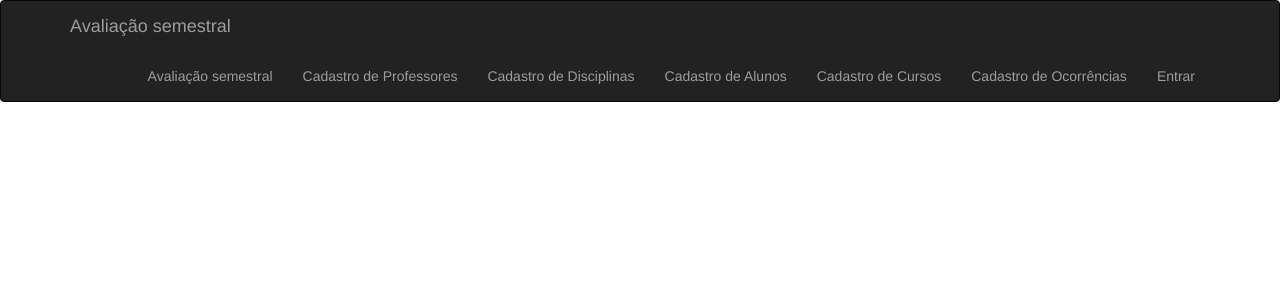
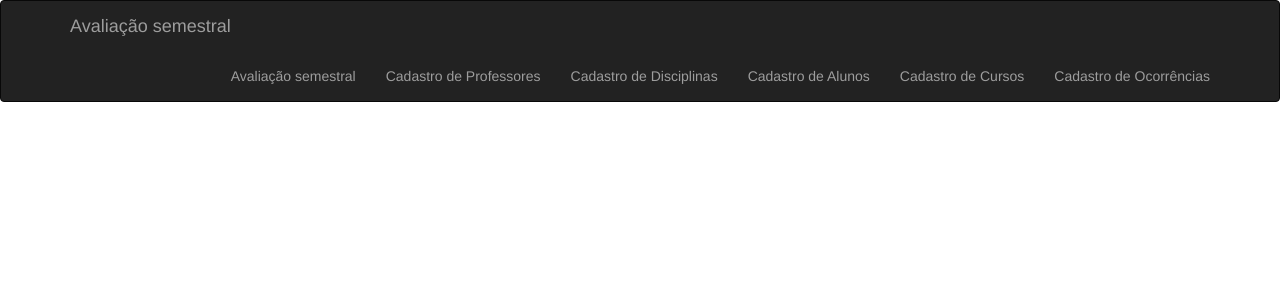
Before and after one commit to PT3032621-PTBDSWS/semana17, a Python web app: template app/templates/base.html in a window 1280 px wide. Shown: the top 300 px of the page. Run offline with Jinja, Linux system fonts and the light colour scheme; the template is opened without the code that fills it, so the values that code supplies are empty; some libraries are stand-ins or nearby versions.

Commit message:
Update base.html

```diff
--- a/app/templates/base.html
+++ b/app/templates/base.html
@@ -1,15 +1,17 @@
 {% extends "bootstrap/base.html" %}
 
-{% block title %}Avaliação semestral{% endblock %}
+{% block title %}Avaliação Semestral{% endblock %}
 
 {% block navbar %}
-<div class="navbar navbar-inverse" role="navigation">
+<div class="navbar navbar-inverse">
     <div class="container">
+
         <div class="navbar-header">
-            <a class="navbar-brand" href="{{ url_for('main.index') }}">Avaliação semestral</a>
+            <a class="navbar-brand" href="{{ url_for('main.index') }}">
+                Avaliação semestral
+            </a>
         </div>
 
-        <div class="navbar-collapse collapse">
         <ul class="nav navbar-nav navbar-right">
             <li><a href="{{ url_for('main.index') }}">Avaliação semestral</a></li>
             <li><a href="{{ url_for('main.nao_disponivel') }}">Cadastro de Professores</a></li>
@@ -17,9 +19,8 @@
             <li><a href="{{ url_for('main.nao_disponivel') }}">Cadastro de Alunos</a></li>
             <li><a href="{{ url_for('main.cursos') }}">Cadastro de Cursos</a></li>
             <li><a href="{{ url_for('main.nao_disponivel') }}">Cadastro de Ocorrências</a></li>
-                <li><a href="{{ url_for('auth.login') }}">Entrar</a></li>
         </ul>
-        </div>
+
     </div>
 </div>
 {% endblock %}
@@ -29,6 +30,7 @@
     {% for message in get_flashed_messages() %}
         <div class="alert alert-info">{{ message }}</div>
     {% endfor %}
+
     {% block page_content %}{% endblock %}
 </div>
 {% endblock %}
```
Lines whose indentation alone changed are shown as unchanged.
